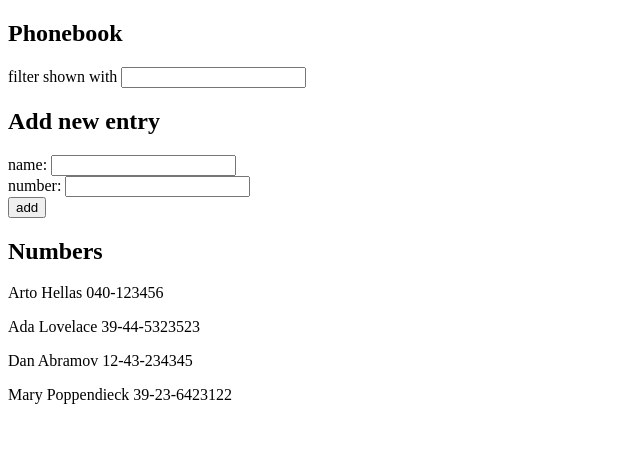
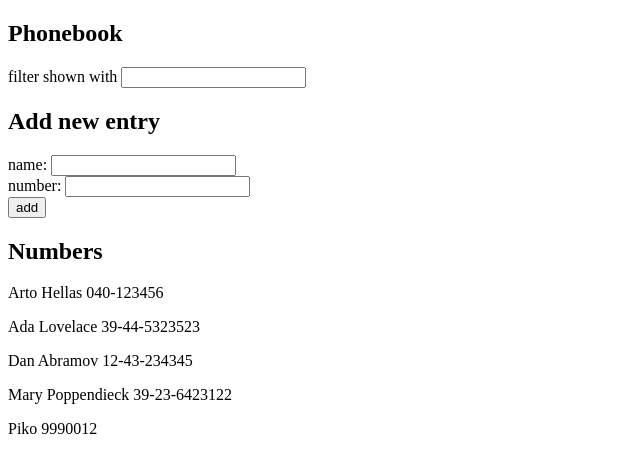
Before and after one commit to oonarauhala/fullstack, a React (Create React App) app in the folder osa2/puhelinluettelo/: page / in a window 1280 px wide. Shown: the top 472 px of the page, without its empty margins (0-640 px from the left). Built offline with nearby package versions, Linux system fonts and the light colour scheme; data requests are answered from the project's data file.

Commit message:
Add 2.15

```diff
--- a/osa2/puhelinluettelo/db.json
+++ b/osa2/puhelinluettelo/db.json
@@ -19,6 +19,11 @@
       "name": "Mary Poppendieck",
       "number": "39-23-6423122",
       "id": 4
+    },
+    {
+      "name": "Piko",
+      "number": "9990012",
+      "id": 5
     }
   ]
 }
--- a/osa2/puhelinluettelo/src/App.js
+++ b/osa2/puhelinluettelo/src/App.js
@@ -33,6 +33,14 @@ const App = () => {
       setPersons(persons.concat(person))
       setNewName('')
       setNewNumber('')
+      axios
+        .post('http://localhost:3001/persons', person)
+        .then(response => {
+          console.log(response)
+        })
+        .catch(error => {
+          console.log("Error")
+        })
     }
   }
 
```
Lines whose indentation alone changed are shown as unchanged.
